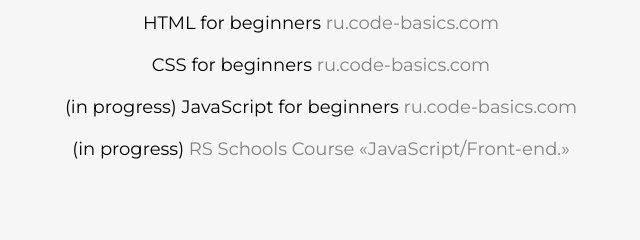
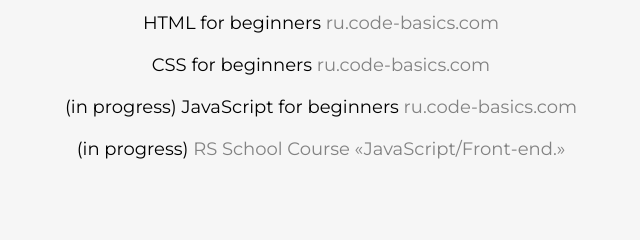
Before and after one commit to Oblomets/rsschool-cv, a plain HTML site: page index.html in a window 1280 px wide. Shown: the part 2680-2920 px from the top of the page, 319-959 px from the left. Drawn offline with Linux system fonts and the light colour scheme.

Commit message:
fix: fixed Courses block

```diff
--- a/index.html
+++ b/index.html
@@ -130,7 +130,7 @@ if (login == 'Админ') {
                         <a class="courses-link" href="https://ru.code-basics.com/languages/javascript"> ru.code-basics.com</a>
                     </li>
                     <li class="courses-item">(in progress)
-                        <a class="courses-link" href="https://rs.school/js/">RS Schools Course «JavaScript/Front-end.»</a>
+                        <a class="courses-link" href="https://rs.school/js/">RS School Course «JavaScript/Front-end.»</a>
                     </li>
                 </ul>
             </section>
```
